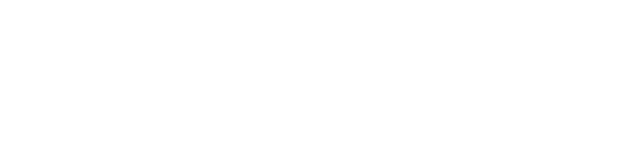
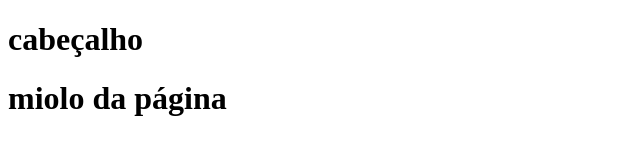
Before and after one commit to josephrafae16/De-Acordo, a plain HTML site: page index.html in a window 1280 px wide. Shown: the whole page, without its empty margins (0-640 px from the left). Drawn offline with Linux system fonts and the light colour scheme.

Commit message:
reset.css

```diff
--- a/index.html
+++ b/index.html
@@ -5,8 +5,16 @@
     <meta name="viewport" content="width=device-width, initial-scale=1.0">
     <title>Document</title>
 </head>
+<body>
+    <div class="cabeçalho">
+        <h1>
+            cabeçalho
+        </h1>
 
-<body>
-
-</body>
-</html>
+        <div class="corpo">
+            <h1>
+                miolo da página
+            </h1>
+        </div>
+    </body>
+    </html>
--- /dev/null
+++ b/reset.css
@@ -0,0 +1,48 @@
+/* http://meyerweb.com/eric/tools/css/reset/
+   v2.0 | 20110126
+   License: none (public domain)
+*/
+
+html, body, div, span, applet, object, iframe,
+h1, h2, h3, h4, h5, h6, p, blockquote, pre,
+a, abbr, acronym, address, big, cite, code,
+del, dfn, em, img, ins, kbd, q, s, samp,
+small, strike, strong, sub, sup, tt, var,
+b, u, i, center,
+dl, dt, dd, ol, ul, li,
+fieldset, form, label, legend,
+table, caption, tbody, tfoot, thead, tr, th, td,
+article, aside, canvas, details, embed,
+figure, figcaption, footer, header, hgroup,
+menu, nav, output, ruby, section, summary,
+time, mark, audio, video {
+    margin: 0;
+    padding: 0;
+    border: 0;
+    font-size: 100%;
+    font: inherit;
+    vertical-align: baseline;
+}
+/* HTML5 display-role reset for older browsers */
+article, aside, details, figcaption, figure,
+footer, header, hgroup, menu, nav, section {
+    display: block;
+}
+body {
+    line-height: 1;
+}
+ol, ul {
+    list-style: none;
+}
+blockquote, q {
+    quotes: none;
+}
+blockquote:before, blockquote:after,
+q:before, q:after {
+    content: '';
+    content: none;
+}
+table {
+    border-collapse: collapse;
+    border-spacing: 0;
+}
--- /dev/null
+++ b/styles.css
@@ -0,0 +1,16 @@
+Cabeçalho
+{
+    background-color:#D9D9D9;
+    width:1440px;
+    height:300px;
+}
+.corpo
+{
+    background-color: aqua;
+}
+div
+{
+    background-color: blue;
+    margin-top:100px;
+    border: 2px solid black;
+}
```
